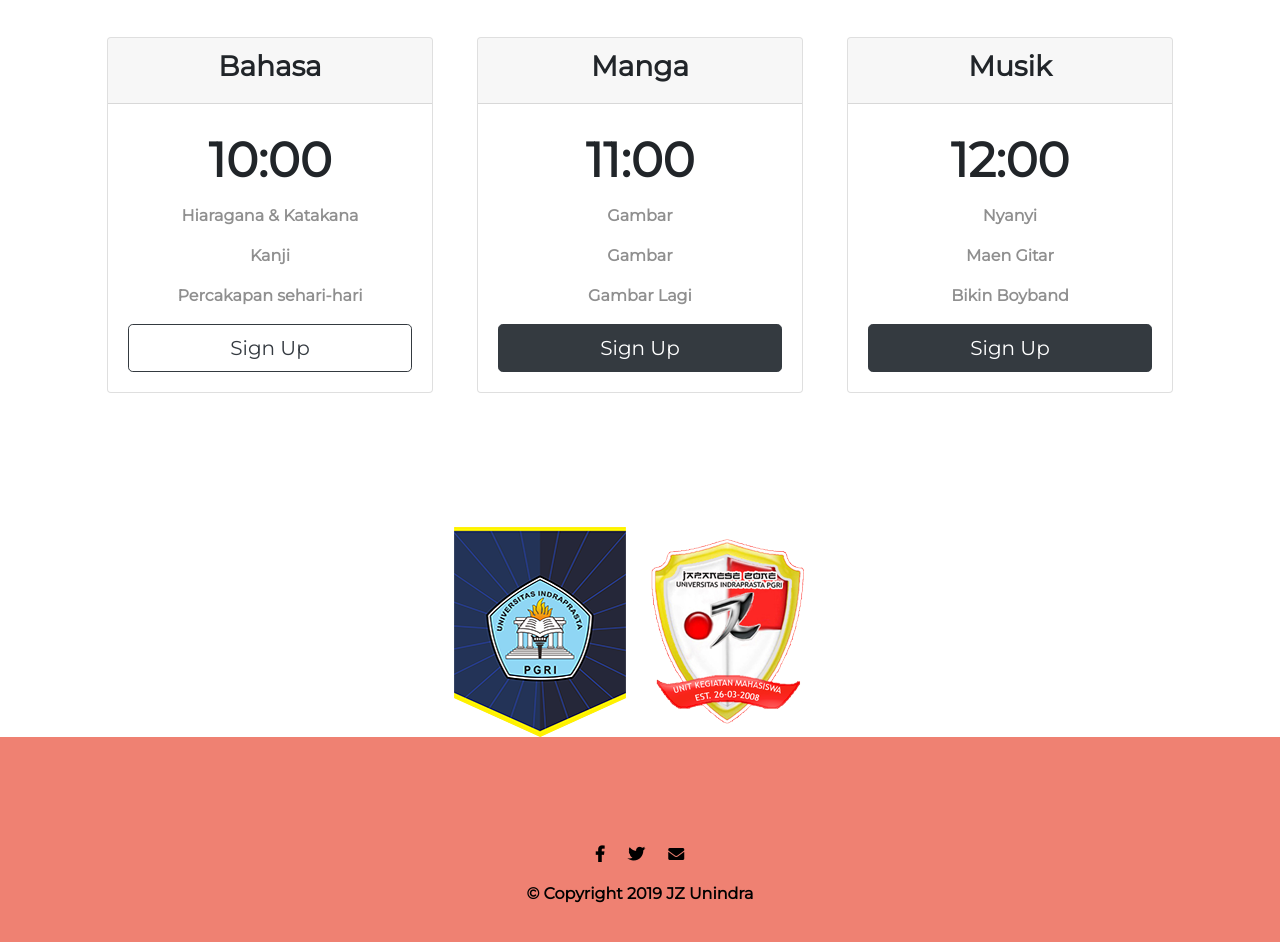
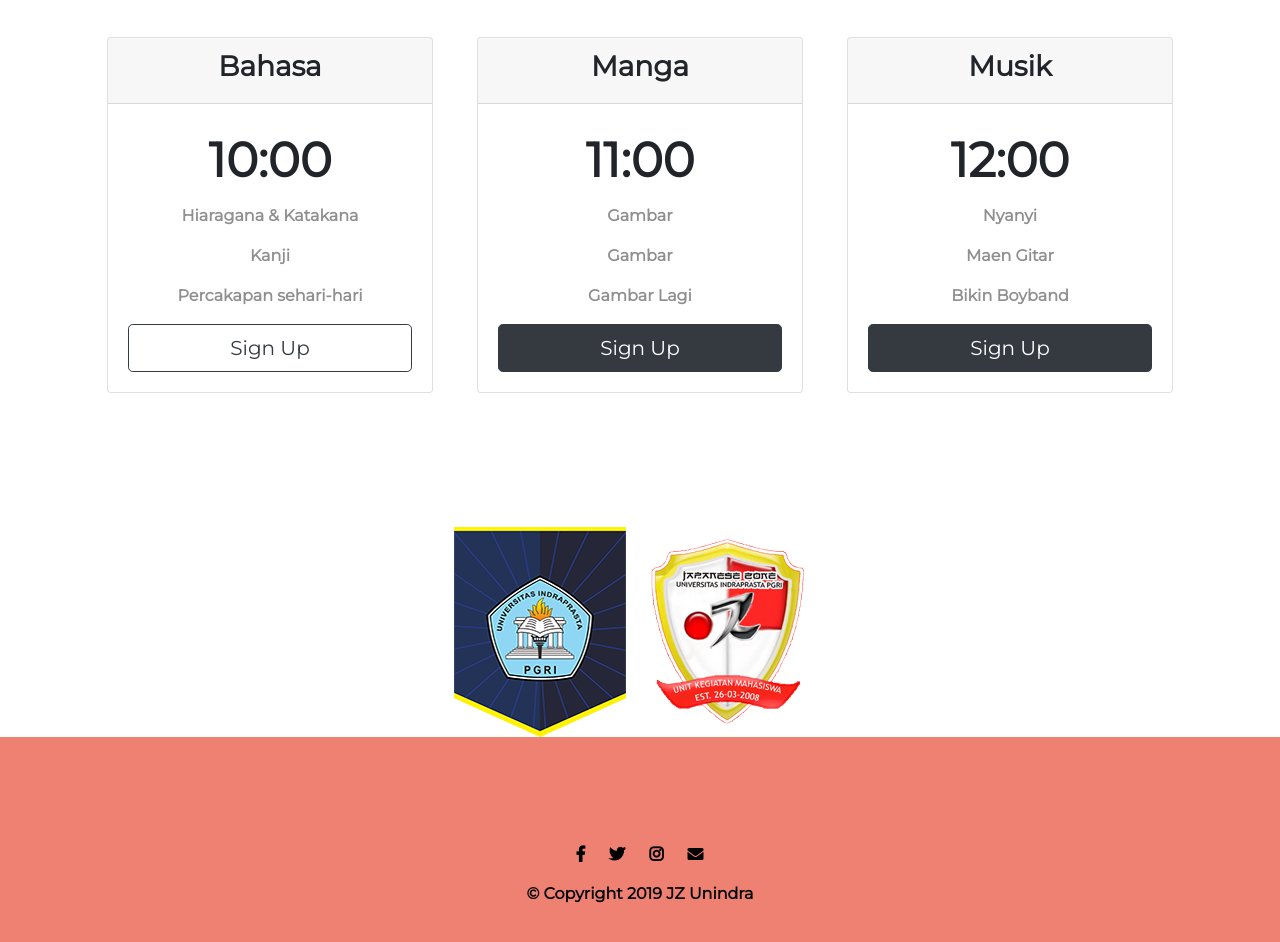
Before and after one commit to RP-Guruh/web-jz, a plain HTML site: page index.html in a window 1280 px wide. Shown: the part 1098-2040 px from the top of the page. Drawn offline with nearby package versions, Linux system fonts and the light colour scheme.

Commit message:
back to prev

```diff
--- a/index.html
+++ b/index.html
@@ -166,6 +166,7 @@
 
             <i class="social-icon fab fa-facebook-f"></i>
             <i class="social-icon fab fa-twitter"></i>
+            <a href="https://instagram.com/jzunindra/" target="_blank"> <i class="social-icon fab fa-instagram"></i></a>
             <i class="social-icon fas fa-envelope"></i>
             <p style="font-weight: bold; color: black;">© Copyright 2019 JZ Unindra</p>
         </footer>
```
